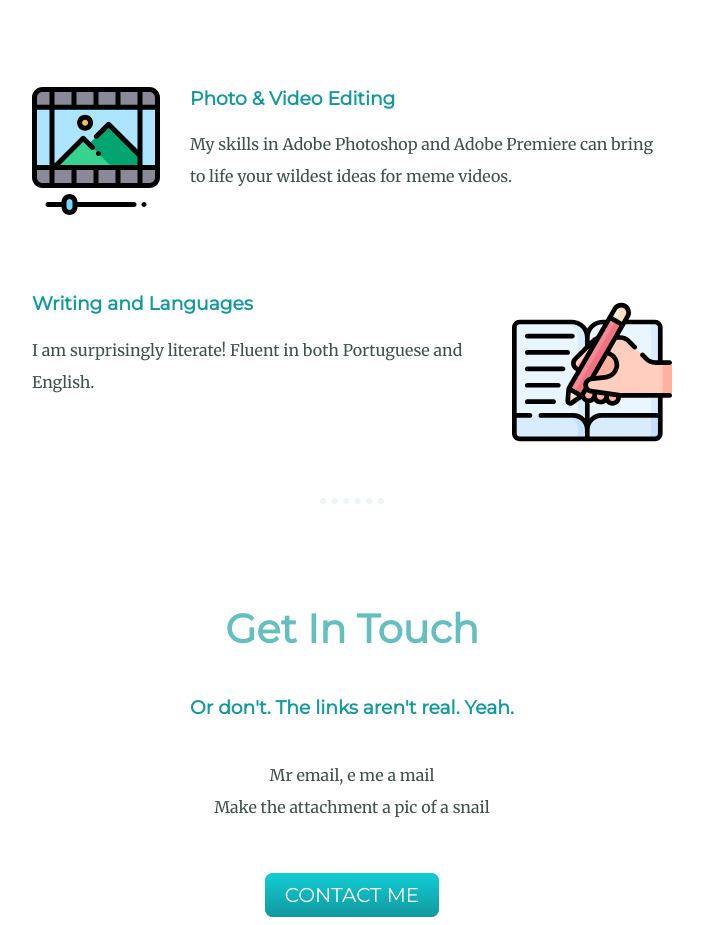
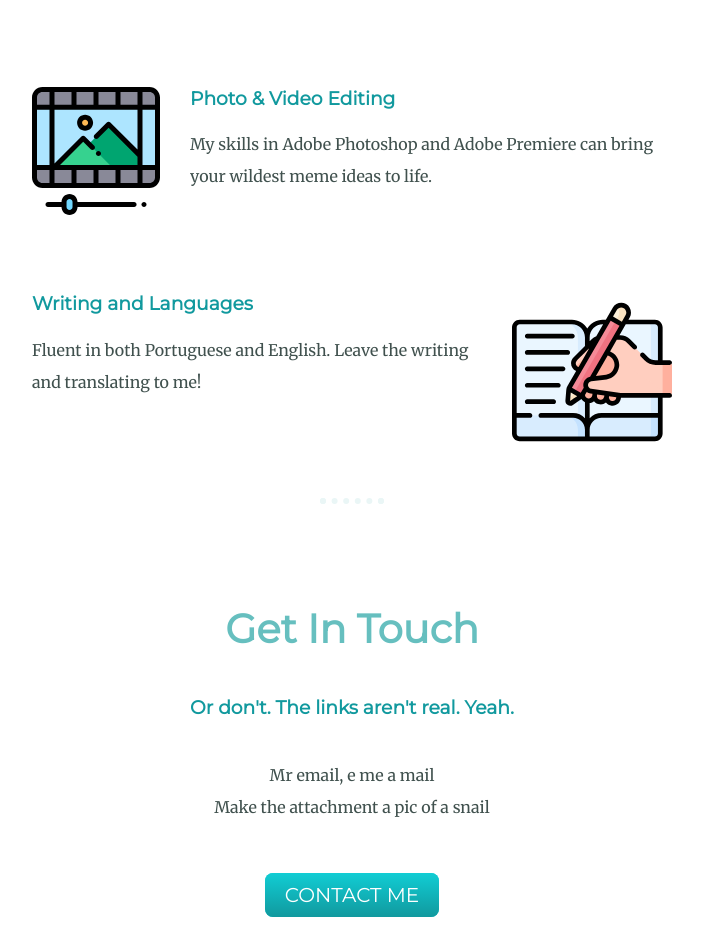
Before and after one commit to zeeaall/testpage2, a plain HTML site: page index.html in a window 1280 px wide. Shown: the part 1500-2425 px from the top of the page, without its empty margins (288-991 px from the left). Drawn offline with Linux system fonts and the light colour scheme.

Commit message:
Update index.html

```diff
--- a/index.html
+++ b/index.html
@@ -30,12 +30,12 @@
       <div class="skill-row">
         <img class="editing-img" src="images/editing.svg" alt="editing-img">
         <h3>Photo & Video Editing</h3>
-        <p>My skills in Adobe Photoshop and Adobe Premiere can bring to life your wildest ideas for meme videos.</p>
+        <p>My skills in Adobe Photoshop and Adobe Premiere can bring your wildest meme ideas to life.</p>
       </div>
       <div class="skill-row">
         <img class="writing-img" src="images/writing.svg" alt="writing-img">
         <h3>Writing and Languages</h3>
-        <p>I am surprisingly literate! Fluent in both Portuguese and English.</p>
+        <p>Fluent in both Portuguese and English. Leave the writing and translating to me!</p>
       </div>
     </div>
     <hr>
```
